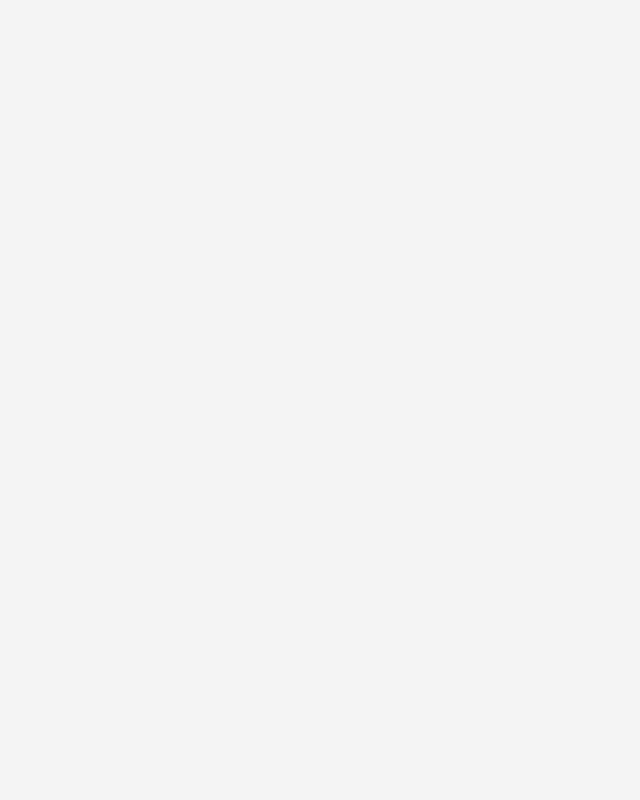
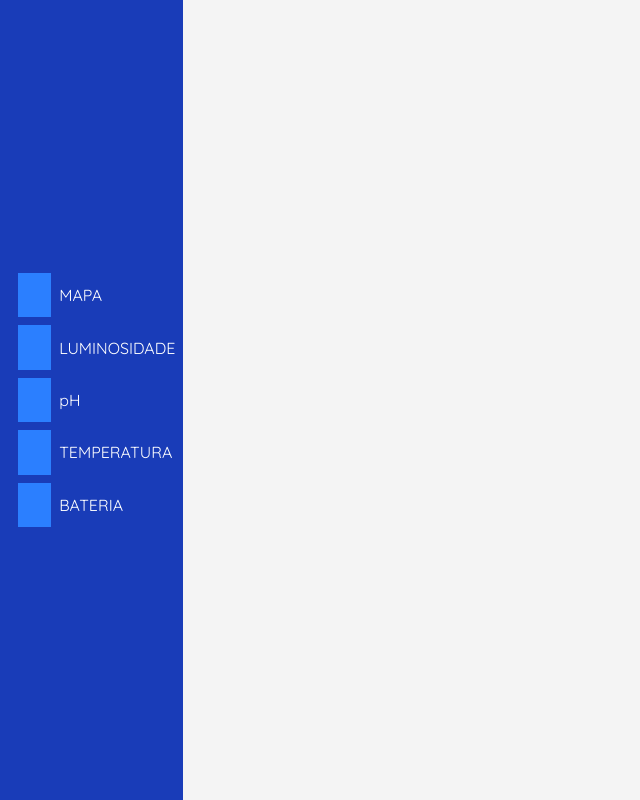
Before and after one commit to RodrigoM2004/smartfarm-reading-mss, a React (Vite) app in the folder frontend/: page /dashboard in a window 1280 px wide. Shown: the whole page, without its empty margins (0-640 px from the left). Built offline with nearby package versions, Linux system fonts and the light colour scheme.

Commit message:
feat: new nested routoes for dashboard page

```diff
--- a/frontend/src/App.jsx
+++ b/frontend/src/App.jsx
@@ -4,6 +4,8 @@ import LoginPage from './pages/auth/LoginPage';
 import DashboardPage from './pages/dashboard/DashboardPage';
 import ProfilePage from './pages/profile/ProfilePage';
 import ForumPage from './pages/forum/ForumPage';
+import MapPage from './pages/dashboard/mapPage';
+import TemperaturePage from './pages/dashboard/tempPage';
 
 function App() {
   return (
@@ -12,7 +14,10 @@ function App() {
       <Routes>
         <Route path="/" element={<LandingPage />} />
         <Route path="/login" element={<LoginPage />} />
-        <Route path="/dashboard" element={<DashboardPage />} />
+        <Route path="/dashboard" element={<DashboardPage />}>
+          <Route path='map' element={<MapPage />}/>
+          <Route path='temp' element={<TemperaturePage />}/>
+        </Route>
         <Route path="/profile" element={<ProfilePage />} />
         <Route path="/forum" element={<ForumPage />} />
       </Routes>
--- a/frontend/src/pages/auth/LoginPage.jsx
+++ b/frontend/src/pages/auth/LoginPage.jsx
@@ -2,6 +2,7 @@ import logo from "/src/assets/logo.png";
 import StyledInput from "./components/styledInput";
 import {useState} from "react"
 import  LoginImage  from  "/src/assets/login_image.png";
+import { useNavigate } from "react-router-dom";
 
 export default function LoginPage() {
 
@@ -12,8 +13,11 @@ export default function LoginPage() {
     const [name, setName] = useState("")
     const [surname, setSurname] = useState("")
 
+    const navigate = useNavigate();
+
     function SendLogin() {
         console.log("E-mail: " +  email + "Password: " + password + "Name: " + name + "Surname: " + surname)
+        navigate("/dashboard/map")
     }
 
 
@@ -50,7 +54,7 @@ export default function LoginPage() {
                         </form>
                     </div>
                    <div className="h-[15%] w-full flex flex-row items-center justify-between pt-12">
-                    <button className="bg-blue-950 text-white rounded-md px-8 py-2"  onClick={SendLogin}>{isLogin ? "Entrar": "Cadastrar"}</button>
+                    <button className="bg-blue-950 text-white rounded-md px-8 py-2 cursor-pointer w-32 flex items-center justify-center"  onClick={SendLogin}>{isLogin ? "Entrar": "Cadastrar"}</button>
                      </div>
                 </div>
 
--- a/frontend/src/pages/dashboard/DashboardPage.jsx
+++ b/frontend/src/pages/dashboard/DashboardPage.jsx
@@ -1,3 +1,34 @@
+import { Outlet } from "react-router-dom"
+
 export default function DashboardPage() {
+    return (
+    <div className="w-screen h-screen relative">
+        <div className="w-1/7 h-full bg-blue-800 absolute left-0">
+            <div className="flex flex-col w-full h-screen">
+                <div className="w-full h-1/3 "></div>
+                <div className="w-full h-1/3 flex flex-col items-end justify-center gap-2">
+                    <SideBarButton title={"MAPA"}/>
+                    <SideBarButton title={"LUMINOSIDADE"}/>
+                    <SideBarButton title={"pH"}/>
+                    <SideBarButton title={"TEMPERATURA"}/>
+                    <SideBarButton title={"BATERIA"}/>
+                </div>
+                <div className="w-full h-1/3 "></div>
+            </div>
+        </div>
+        <div className="w-6/7 h-screen  absolute right-0">
+            <Outlet/>
+        </div>
+    </div>
 
+           )
 }
+
+export function SideBarButton({title}) {
+    return (<div className="w-[90%] h-1/6 flex flex-row">
+        <div className="w-[20%] h-full bg-blue-500"></div>
+        <div className="w-[80%] h-full flex items-center justify-start pl-2">
+            <h1 className="text-white">{title}</h1>
+        </div>
+    </div>)
+}
--- /dev/null
+++ b/frontend/src/pages/dashboard/mapPage.jsx
@@ -0,0 +1,3 @@
+export default function MapPage() {
+    return <div className="w-full h-full flex items-center justify-center text-black text-5xl">MapPage</div>
+}
--- /dev/null
+++ b/frontend/src/pages/dashboard/tempPage.jsx
@@ -0,0 +1,3 @@
+export default function TemperaturePage() {
+    return <div className="w-full h-full flex items-center justify-center text-black text-5xl">TemperaturePage</div>
+}
```
